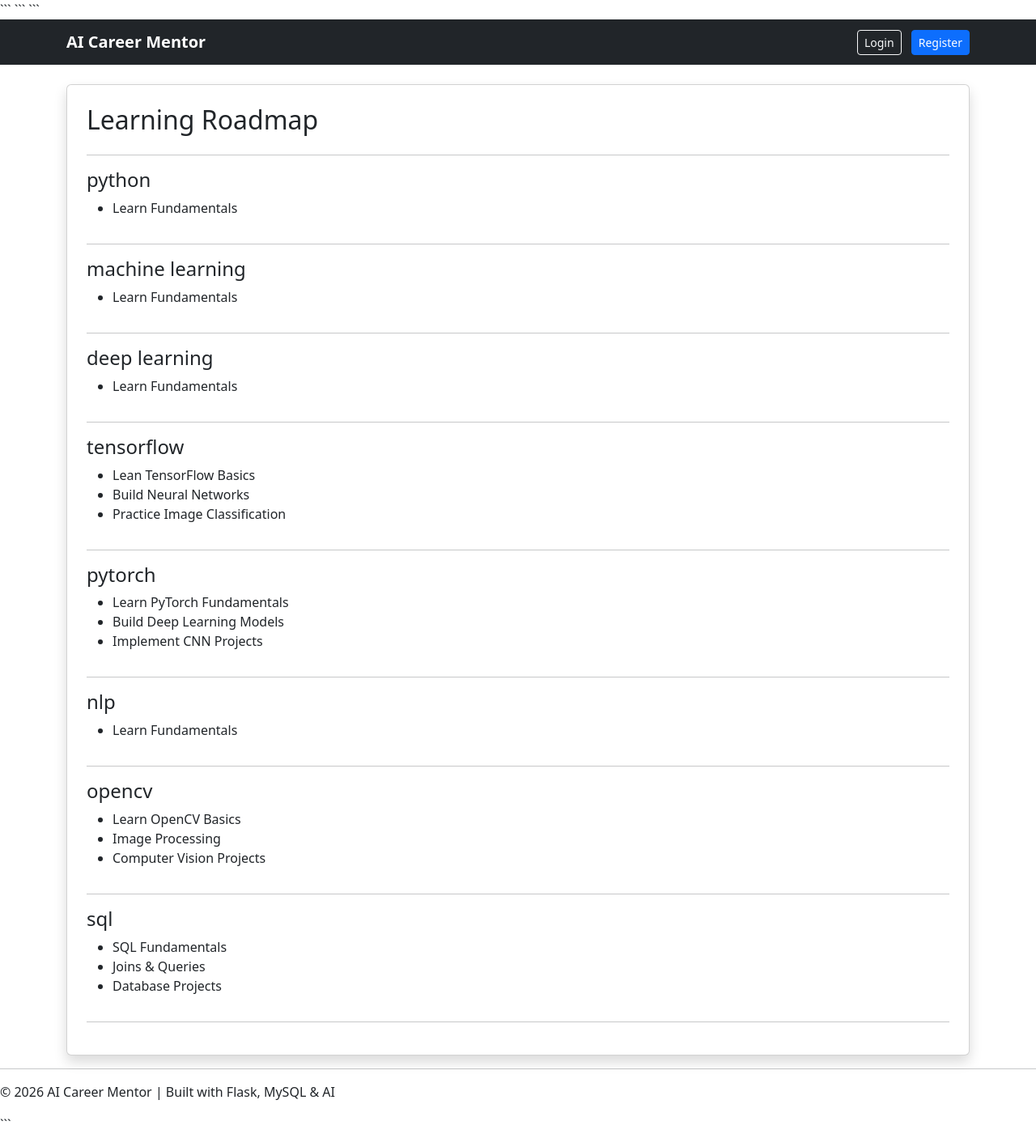
After one commit to Maheshwari2006/AI-Career-Mentor-, a Flask app: page /roadmap/1 in a window 1280 px wide. The commit adds this page. Shown: the whole page at 81% size. Run offline with Flask 3, Linux system fonts and the light colour scheme; a user stored in the database is signed in.

Commit message:
Completed Part 9 Learning Roadmap Generator

```diff
--- a/routes/resume_routes.py
+++ b/routes/resume_routes.py
@@ -327,3 +327,42 @@ def skill_gap(id):
         "skill_gap_report.html",
         report=report
     )
+# ==========================================
+# Learning Roadmap
+# ==========================================
+from services.roadmap_service import (
+    RoadmapGenerator
+)
+@resume_bp.route(
+    "/roadmap/<int:id>"
+)
+@login_required
+def roadmap(id):
+
+    resume = Resume.query.get_or_404(
+        id
+    )
+
+    parser = ResumeParser(
+        resume.file_path
+    )
+
+    parsed_data = parser.parse()
+
+    analyzer = SkillGapAnalyzer(
+        parsed_data["skills"],
+        "AI Engineer"
+    )
+
+    report = analyzer.analyze()
+
+    generator = RoadmapGenerator(
+        report["missing_skills"]
+    )
+
+    roadmap = generator.generate()
+
+    return render_template(
+        "roadmap.html",
+        roadmap=roadmap
+    )
--- /dev/null
+++ b/services/roadmap_service.py
@@ -0,0 +1,59 @@
+class RoadmapGenerator:
+
+    ROADMAPS = {
+
+        "tensorflow": [
+            "Lean TensorFlow Basics",
+            "Build Neural Networks",
+            "Practice Image Classification"
+        ],
+
+        "pytorch": [
+            "Learn PyTorch Fundamentals",
+            "Build Deep Learning Models",
+            "Implement CNN Projects"
+        ],
+
+        "opencv": [
+            "Learn OpenCV Basics",
+            "Image Processing",
+            "Computer Vision Projects"
+        ],
+
+        "sql": [
+            "SQL Fundamentals",
+            "Joins & Queries",
+            "Database Projects"
+        ],
+
+        "aws": [
+            "AWS Cloud Basics",
+            "EC2 & S3",
+            "Deploy ML Applications"
+        ],
+
+        "docker": [
+            "Docker Basics",
+            "Containerization",
+            "Deploy Flask Apps"
+        ]
+    }
+
+    def __init__(self, missing_skills):
+
+        self.missing_skills = missing_skills
+
+    def generate(self):
+
+        roadmap = {}
+
+        for skill in self.missing_skills:
+
+            roadmap[skill] = (
+                self.ROADMAPS.get(
+                    skill.lower(),
+                    ["Learn Fundamentals"]
+                )
+            )
+
+        return roadmap
--- a/templates/resume_history.html
+++ b/templates/resume_history.html
@@ -75,6 +75,11 @@
                         Skill Gap
                     </a>
 
+                    <a href="/roadmap/{{ resume.id }}"
+                       class="btn btn-danger btn-sm">
+                        Roadmap
+                    </a>
+
                 </td>
 
             </tr>
--- /dev/null
+++ b/templates/roadmap.html
@@ -0,0 +1,41 @@
+{% extends 'base.html' %}
+
+{% block content %}
+
+<div class="card shadow p-4">
+
+<h2>
+Learning Roadmap
+</h2>
+
+<hr>
+
+{% for skill, steps in roadmap.items() %}
+
+<h4>
+
+{{ skill }}
+
+</h4>
+
+<ul>
+
+{% for step in steps %}
+
+<li>
+
+{{ step }}
+
+</li>
+
+{% endfor %}
+
+</ul>
+
+<hr>
+
+{% endfor %}
+
+</div>
+
+{% endblock %}
```
